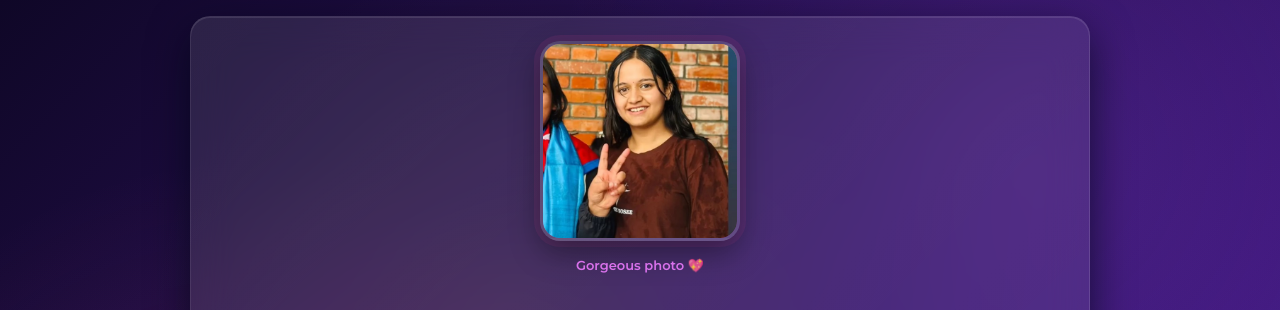
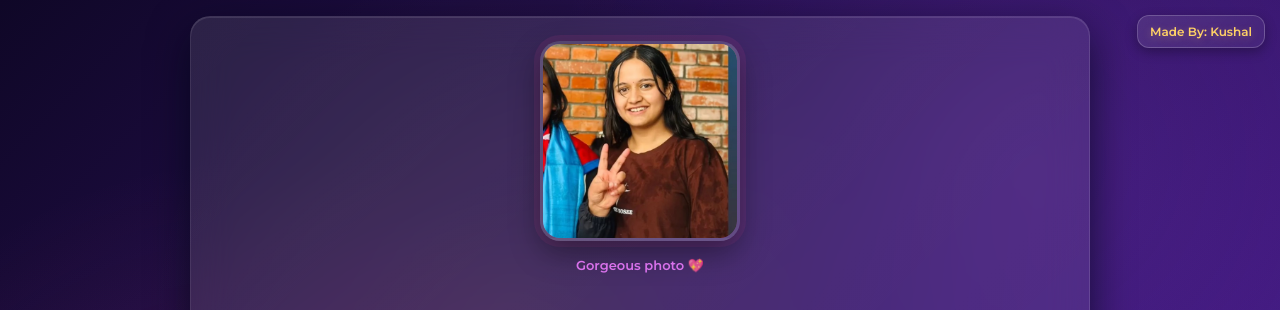
Before and after one commit to kushal593/codevault, a plain HTML site: page index.html in a window 1280 px wide. Shown: the top 310 px of the page. Drawn offline with Linux system fonts and the light colour scheme.

Commit message:
Update index.html

```diff
--- a/index.html
+++ b/index.html
@@ -30,6 +30,31 @@
       -webkit-font-smoothing:antialiased;
       overflow-x:hidden;
       min-height:100vh;
+    }
+
+
+    .credit-label {
+      position: fixed;
+      top: 15px;
+      right: 15px;
+      z-index: 10;
+      background: linear-gradient(135deg, rgba(255,255,255,0.1), rgba(255,255,255,0.05));
+      backdrop-filter: blur(10px);
+      border: 1px solid rgba(255,255,255,0.2);
+      border-radius: 12px;
+      padding: 8px 12px;
+      font-size: 12px;
+      font-weight: 600;
+      color: var(--gold);
+      text-shadow: 0 2px 8px rgba(255, 209, 102, 0.3);
+      box-shadow: 0 4px 12px rgba(0,0,0,0.3);
+      transition: all 0.3s ease;
+    }
+
+    .credit-label:hover {
+      transform: translateY(-1px);
+      box-shadow: 0 6px 16px rgba(0,0,0,0.4);
+      background: linear-gradient(135deg, rgba(255,255,255,0.15), rgba(255,255,255,0.08));
     }
 
     /* Floating hearts animation */
@@ -453,6 +478,8 @@
   </style>
 </head>
 <body>
+
+  <div class="credit-label">Made By: Kushal</div>
   <!-- Floating hearts background -->
   <div class="floating-hearts" id="floatingHearts"></div>
 
```
